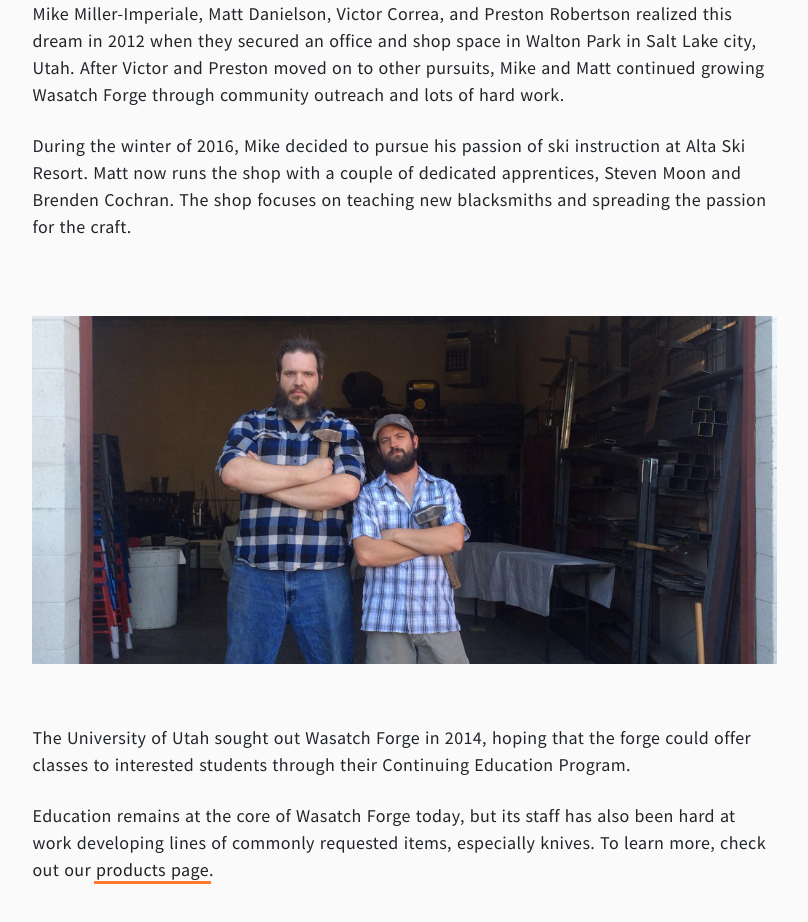
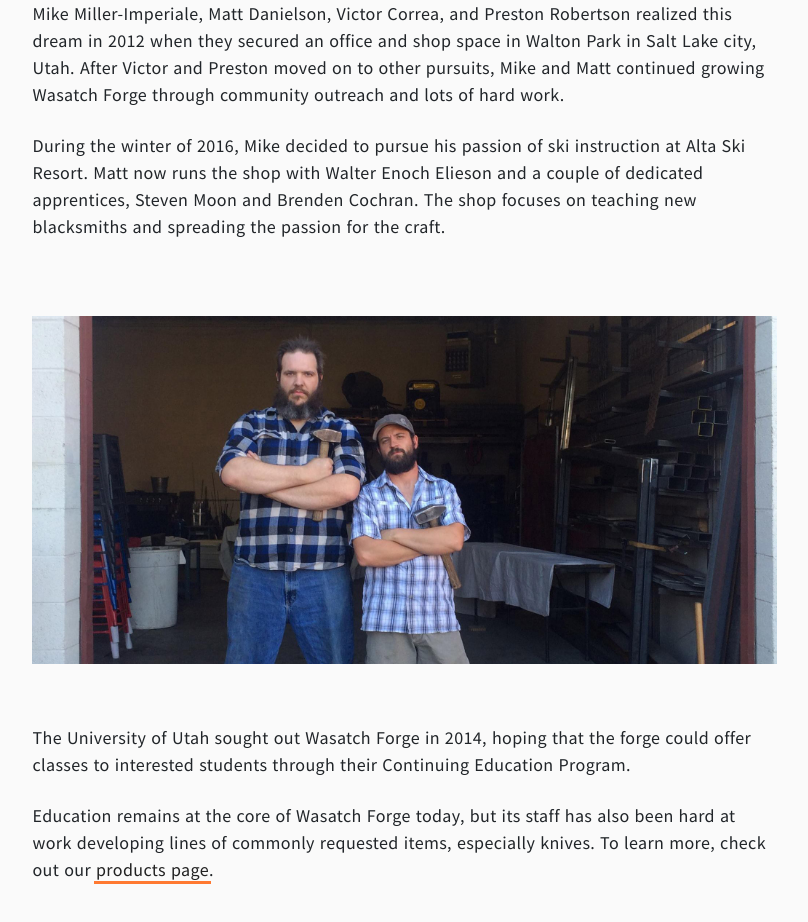
Before and after one commit to LukeWJensen/wasatch-forge, a Nuxt app: page /history in a window 1280 px wide. Shown: the part 920-1842 px from the top of the page, without its empty margins (235-1043 px from the left). Built offline with nearby package versions, Linux system fonts and the light colour scheme.

Commit message:
Tweak copy on History page to include Enoch

```diff
--- a/pages/history.vue
+++ b/pages/history.vue
@@ -13,7 +13,7 @@
                             an office and shop space in Walton Park in Salt Lake city, Utah. After Victor and Preston moved on to other pursuits, Mike
                             and Matt continued growing Wasatch Forge through community outreach and lots of hard work.</p>
                         <p>During the winter of 2016, Mike decided to pursue his passion of ski instruction at Alta Ski Resort. Matt now runs the shop
-                            with a couple of dedicated apprentices, Steven Moon and Brenden Cochran. The shop focuses on teaching new blacksmiths and
+                            with Walter Enoch Elieson and a couple of dedicated apprentices, Steven Moon and Brenden Cochran. The shop focuses on teaching new blacksmiths and
                             spreading the passion for the craft.</p>
                     </div>
                     <img class="history-img" :src="require('~/assets/images/history/matt_and_mike_wide.jpg')">
```
